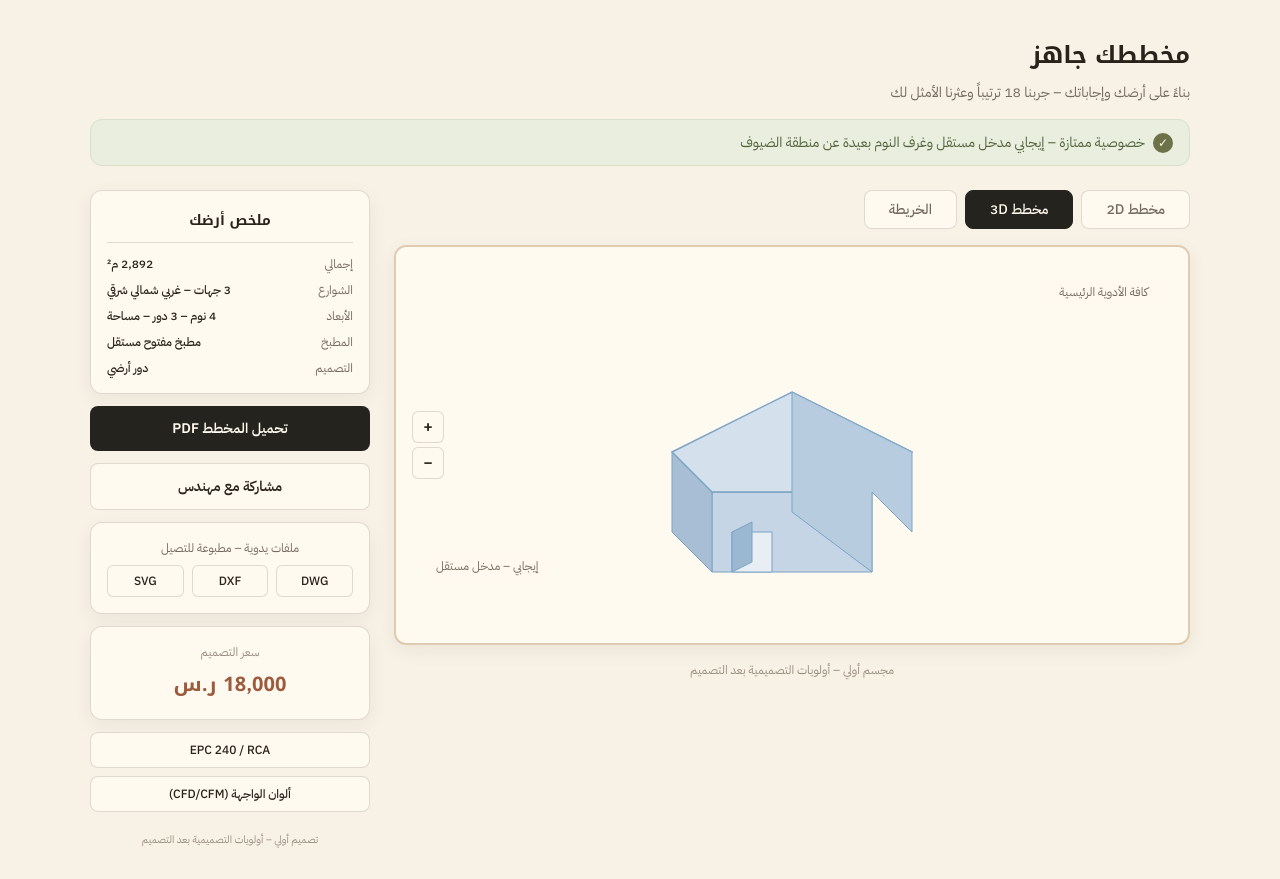
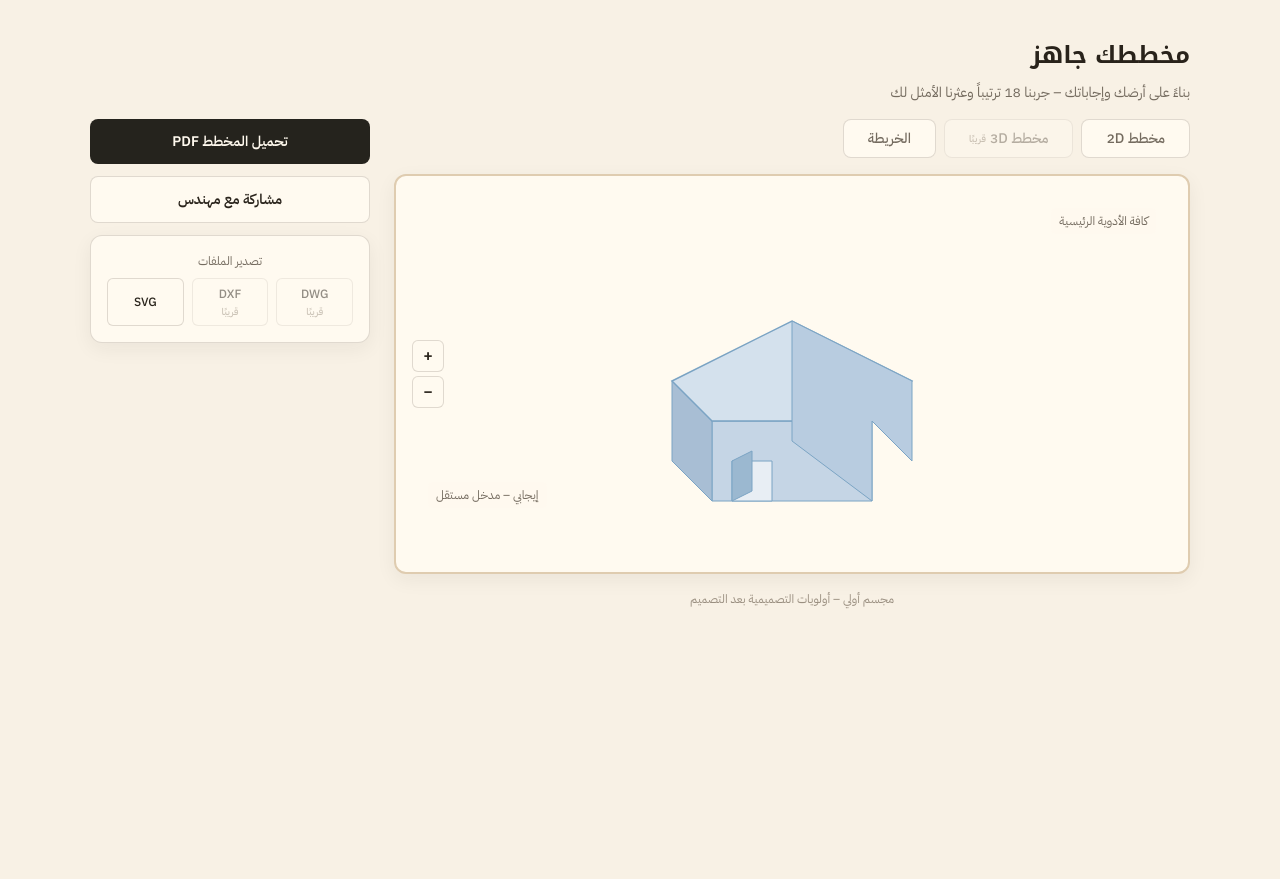
Before and after one commit to Osamaaaothman/Saudi-Plot-Frontend, a React (Vite) app: page /result-3d in a window 1280 px wide. After the commit the page ends 800 px from the top, so only its background shows below. Built offline with nearby package versions, Linux system fonts and the light colour scheme.

Commit message:
refactor: clean up result3D page - remove banner, summary, price, extras; add soon badges

```diff
--- a/src/Pages/Result3D/Result3D.css
+++ b/src/Pages/Result3D/Result3D.css
@@ -33,33 +33,6 @@
   font-size: 0.875rem;
   color: var(--muted);
   margin: 0;
-}
-
-/* Banner */
-.house-plan-banner {
-  display: flex;
-  align-items: center;
-  gap: 0.5rem;
-  margin-bottom: 1.5rem;
-  padding: 0.75rem 1rem;
-  border-radius: 0.75rem;
-  background-color: #e9eedf;
-  color: #53633c;
-  font-size: 0.875rem;
-  border: 1px solid #d9e1c8;
-}
-
-.banner-icon {
-  width: 1.25rem;
-  height: 1.25rem;
-  border-radius: 50%;
-  background-color: var(--olive);
-  color: #fff9ee;
-  display: flex;
-  align-items: center;
-  justify-content: center;
-  font-size: 12px;
-  flex-shrink: 0;
 }
 
 /* Main Layout */
@@ -211,51 +184,6 @@
   padding: 0.5rem;
 }
 
-/* Summary Card */
-.summary-card {
-  background: var(--card);
-  border: 1px solid var(--line);
-  border-radius: 0.75rem;
-  box-shadow: 0 6px 20px rgba(41, 35, 27, 0.06);
-  padding: 1rem;
-}
-
-.summary-title {
-  font-family: var(--display);
-  font-size: 0.875rem;
-  font-weight: 700;
-  color: var(--ink);
-  margin: 0 0 0.75rem 0;
-  padding-bottom: 0.5rem;
-  border-bottom: 1px solid var(--line);
-  text-align: center;
-}
-
-.summary-list {
-  display: flex;
-  flex-direction: column;
-  gap: 0.5rem;
-}
-
-.summary-item {
-  display: flex;
-  justify-content: space-between;
-  align-items: center;
-  gap: 0.5rem;
-}
-
-.summary-label {
-  font-size: 0.75rem;
-  color: var(--muted);
-}
-
-.summary-value {
-  font-size: 0.75rem;
-  color: var(--ink);
-  font-weight: 500;
-  text-align: left;
-}
-
 /* Action Buttons */
 .action-btn {
   width: 100%;
@@ -326,60 +254,37 @@
   background-color: var(--sand-tint);
 }
 
-/* Price Section */
-.price-section {
-  background: var(--card);
-  border: 1px solid var(--line);
-  border-radius: 0.75rem;
-  box-shadow: 0 6px 20px rgba(41, 35, 27, 0.06);
-  padding: 1rem;
-  text-align: center;
+.format-btn--disabled {
+  opacity: 0.5;
+  cursor: not-allowed;
+  display: flex;
+  flex-direction: column;
+  align-items: center;
+  gap: 2px;
+  pointer-events: none;
 }
 
-.price-label {
-  font-size: 0.75rem;
-  color: var(--muted-light);
-  margin: 0 0 0.25rem 0;
+.format-btn--disabled:hover {
+  background-color: var(--card);
 }
 
-.price-value {
-  font-family: var(--display);
-  font-size: 1.25rem;
-  font-weight: 700;
-  color: var(--clay);
-  margin: 0;
+.format-btn-badge {
+  font-size: 0.6rem;
+  color: var(--muted-light);
 }
 
-/* Extra Buttons */
-.extra-buttons {
-  display: flex;
-  flex-direction: column;
-  gap: 0.5rem;
+.toggle-btn--disabled {
+  opacity: 0.5;
+  cursor: not-allowed;
+  display: inline-flex;
+  align-items: center;
+  gap: 4px;
+  pointer-events: none;
 }
 
-.extra-btn {
-  width: 100%;
-  padding: 0.5rem 0.75rem;
-  border-radius: 0.5rem;
-  border: 1px solid var(--line);
-  background-color: var(--card);
-  color: var(--ink);
-  font-size: 0.75rem;
-  font-weight: 500;
-  cursor: pointer;
-  font-family: var(--body);
-}
-
-.extra-btn:hover {
-  background-color: var(--sand-tint);
-}
-
-/* Footer Note */
-.footer-note {
-  font-size: 0.65rem;
+.toggle-btn-badge {
+  font-size: 0.6rem;
   color: var(--muted-light);
-  text-align: center;
-  margin: 0.5rem 0 0 0;
 }
 
 /* ============================
--- a/src/Pages/Result3D/Result3D.jsx
+++ b/src/Pages/Result3D/Result3D.jsx
@@ -27,12 +27,6 @@ const Result3D = () => {
           </p>
         </div>
 
-        {/* Green Banner */}
-        <div className="house-plan-banner">
-          <span className="banner-icon">✓</span>
-          <span>{t("result3d.banner")}</span>
-        </div>
-
         {/* Main Layout */}
         <div className="house-plan-layout">
 
@@ -46,11 +40,8 @@ const Result3D = () => {
               >
                 {t("result3d.toggle_2d")}
               </button>
-              <button
-                className={`toggle-btn ${viewMode === '3D' ? 'toggle-btn-active' : ''}`}
-                onClick={() => setViewMode('3D')}
-              >
-                {t("result3d.toggle_3d")}
+              <button className="toggle-btn toggle-btn--disabled" disabled>
+                {t("result3d.toggle_3d")} <span className="toggle-btn-badge">{t("result3d.soon")}</span>
               </button>
               <button
                 className={`toggle-btn ${viewMode === 'MAP' ? 'toggle-btn-active' : ''}`}
@@ -143,34 +134,6 @@ const Result3D = () => {
           {/* RIGHT COLUMN (visually): Sidebar - placed FIRST in DOM */}
           <div className="house-plan-sidebar">
 
-            {/* Summary Card */}
-            <div className="summary-card">
-              <h3 className="summary-title">{t("result3d.summary_title")}</h3>
-
-              <div className="summary-list">
-                <div className="summary-item">
-                  <span className="summary-label">{t("result3d.summary_total")}</span>
-                  <span className="summary-value">2,892 م²</span>
-                </div>
-                <div className="summary-item">
-                  <span className="summary-label">{t("result3d.summary_streets")}</span>
-                  <span className="summary-value">3 جهات – غربي شمالي شرقي</span>
-                </div>
-                <div className="summary-item">
-                  <span className="summary-label">{t("result3d.summary_dims")}</span>
-                  <span className="summary-value">4 نوم – 3 دور – مساحة</span>
-                </div>
-                <div className="summary-item">
-                  <span className="summary-label">{t("result3d.summary_kitchen")}</span>
-                  <span className="summary-value">مطبخ مفتوح مستقل</span>
-                </div>
-                <div className="summary-item">
-                  <span className="summary-label">{t("result3d.summary_design")}</span>
-                  <span className="summary-value">دور أرضي</span>
-                </div>
-              </div>
-            </div>
-
             {/* Action Buttons */}
             <button className="action-btn action-btn-primary">
               {t("result3d.btn_pdf")}
@@ -184,28 +147,15 @@ const Result3D = () => {
             <div className="file-formats">
               <p className="file-formats-title">{t("result3d.files_title")}</p>
               <div className="file-formats-buttons">
-                <button className="format-btn">DWG</button>
-                <button className="format-btn">DXF</button>
+                <button className="format-btn format-btn--disabled" disabled>
+                  DWG <span className="format-btn-badge">{t("result3d.soon")}</span>
+                </button>
+                <button className="format-btn format-btn--disabled" disabled>
+                  DXF <span className="format-btn-badge">{t("result3d.soon")}</span>
+                </button>
                 <button className="format-btn">SVG</button>
               </div>
             </div>
-
-            {/* Price */}
-            <div className="price-section">
-              <p className="price-label">{t("result3d.price_label")}</p>
-              <p className="price-value">18,000 ر.س</p>
-            </div>
-
-            {/* Additional Buttons */}
-            <div className="extra-buttons">
-              <button className="extra-btn">EPC 240 / RCA</button>
-              <button className="extra-btn">ألوان الواجهة (CFD/CFM)</button>
-            </div>
-
-            {/* Footer Note */}
-            <p className="footer-note">
-              {t("result3d.footer_note")}
-            </p>
           </div>
         </div>
       </div>
--- a/src/i18n/locales/ar.json
+++ b/src/i18n/locales/ar.json
@@ -238,9 +238,8 @@
   "result3d.summary_design": "التصميم",
   "result3d.btn_pdf": "تحميل المخطط PDF",
   "result3d.btn_share": "مشاركة مع مهندس",
-  "result3d.files_title": "ملفات يدوية – مطبوعة للتصيل",
-  "result3d.price_label": "سعر التصميم",
-  "result3d.footer_note": "تصميم أولي – أولويات التصميمية بعد التصميم",
+  "result3d.files_title": "تصدير الملفات",
+  "result3d.soon": "قريبًا",
   "extraction_failed.title": "لم نستطع قراءة بيانات الصك",
   "extraction_failed.retry": "إعادة المحاولة بصورة أوضح",
   "extraction_failed.divider": "— أو —",
--- a/src/i18n/locales/en.json
+++ b/src/i18n/locales/en.json
@@ -238,9 +238,8 @@
   "result3d.summary_design": "Design",
   "result3d.btn_pdf": "Download PDF plan",
   "result3d.btn_share": "Share with architect",
-  "result3d.files_title": "Hand files – printed for editing",
-  "result3d.price_label": "Design price",
-  "result3d.footer_note": "Preliminary design – design priorities after design",
+  "result3d.files_title": "Export files",
+  "result3d.soon": "Soon",
   "extraction_failed.title": "We couldn't read the deed data",
   "extraction_failed.retry": "Try again with a clearer image",
   "extraction_failed.divider": "— or —",
```
